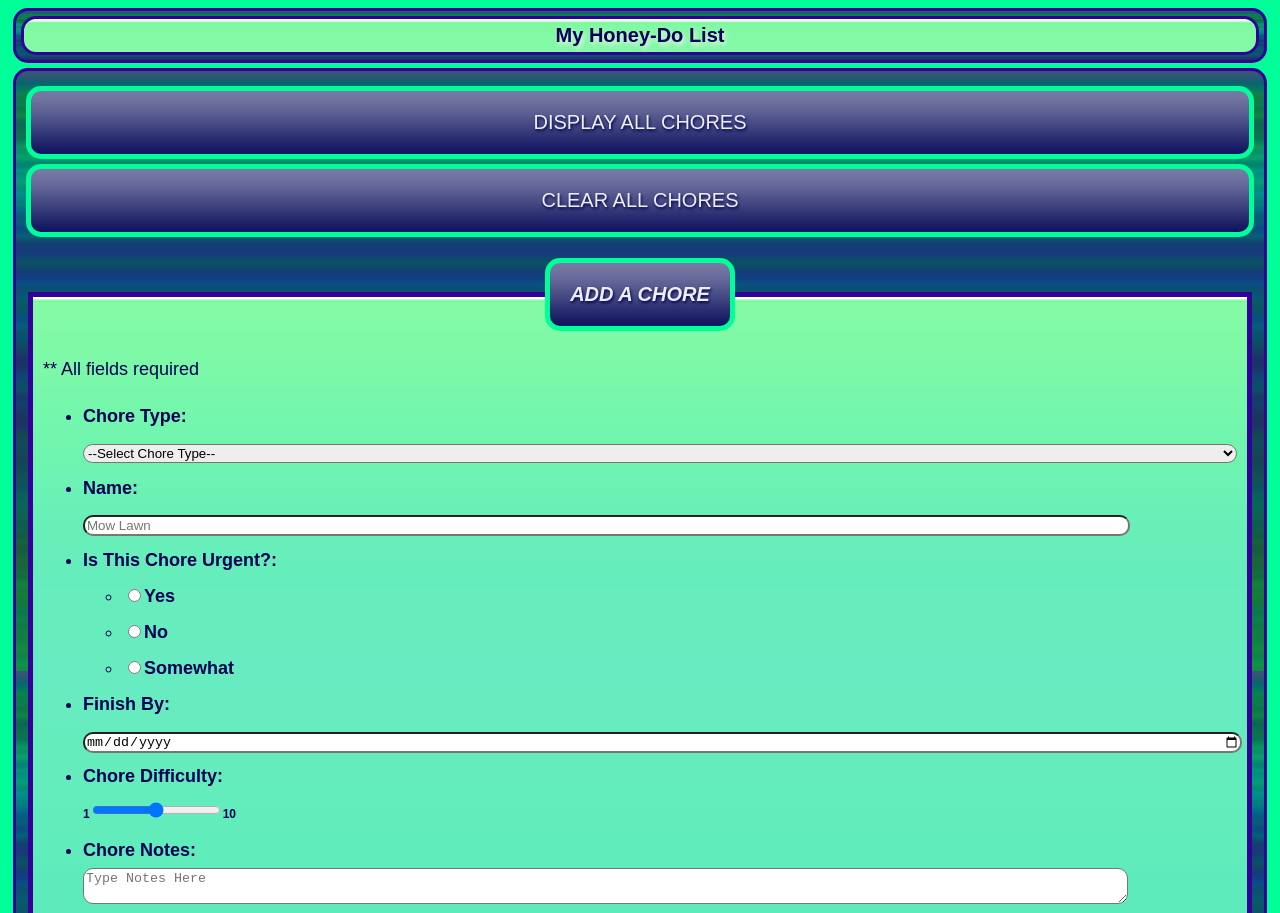
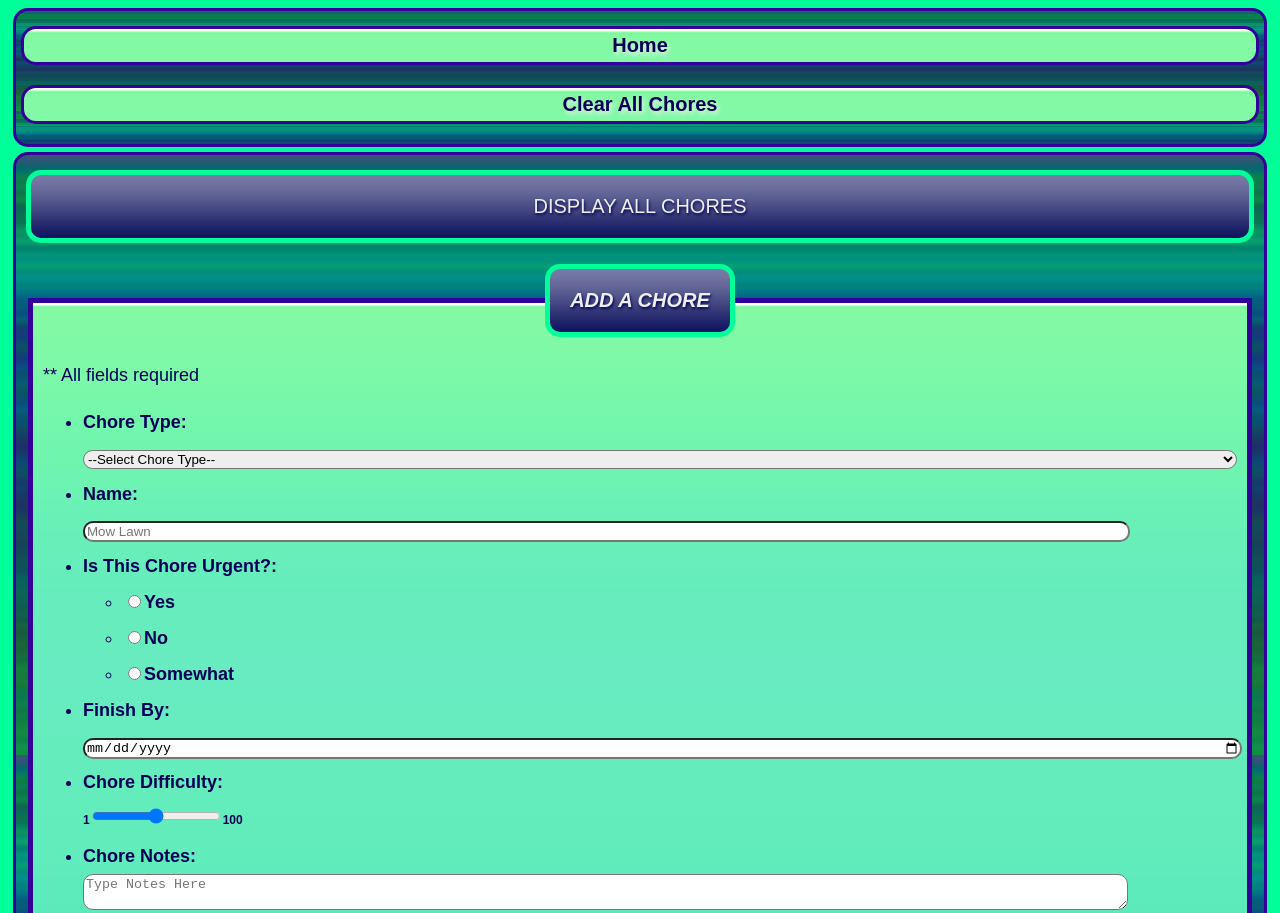
Before and after one commit to agvinsant/VFW-Projects, a plain HTML site: page additem.html in a window 1280 px wide. Shown: the top 913 px of the page. Drawn offline with Linux system fonts and the light colour scheme.

Commit message:
Finished Project. Fixed bugs. Improvised a bit on clear and home button for list, added them into the header in HTML. The list is operational

```diff
--- a/additem.html
+++ b/additem.html
@@ -19,22 +19,21 @@
 		<!-- CSS LINK -->
 		<link rel="stylesheet" href="css/style2.css" type="text/css" />
 		<!-- Page title -->
-		<title>Add A Chore</title>
+		<title>My Honey-Do List</title>
 	</head>
 	<body>
 		<!-- Page body content goes here -->
 		<header>
 		    <!-- I built in a link or home button for myself inside the header to switch back and forth to the index page without having to create a home button -->
-		    <h1><a href="index.html" id="index" class="index">My Honey-Do List</a></h1>
+		    <h1><a href="index.html" id="index" class="index">Home</a></h1>
+		    <h2><a href="#" class="clear" id="clearButton">Clear All Chores</a></h2>
 		</header>
 		    <!-- This is the start of my options... Starting with the drop down option...-->
 
 		<form method="post" action="#" id="choreForm">
-			<nav>
-				<a class="display" href="#" id="displayButton">Display All Chores</a>
-				<a href="#" class="clear" id="clearButton">Clear All Chores</a>
-				<a href="additem.html" id="addNew" style="display: none;">Add New Chores</a>
-			</nav>
+			<a class="display" href="#" id="displayButton">Display All Chores</a>
+
+			<a href="additem.html" class="addNew" id="addNew" style="display: none;">Add New Chores</a>
 			<br/>
 			<fieldset>
 				<legend>Add A Chore</legend>
@@ -60,7 +59,7 @@
 					</li>
 					<li><label for="finishby" >Finish By: <input type="date" class="finishby" id="finishby"/></label></li>
 					<li>Chore Difficulty:
-						<label for="difficulty"><span>1</span><input type="range" id="difficulty" class="difficulty" /><span>10</span></label></li>
+						<label for="difficulty"><span>1</span><input type="range" id="difficulty" class="difficulty" /><span>100</span></label></li>
 					<li>Chore Notes:
 						<textarea name="Chore Notes" class="chorenotes" id="chorenotes" placeholder="Type Notes Here" ></textarea></li>
 				</ul>
--- a/css/style.css
+++ b/css/style.css
@@ -77,7 +77,7 @@ a.display {
 	padding: 15px;
 	background-image:url(../img/buttonbkg.png);
 	font-family:Arial, Helvetica, sans-serif;
-	font-size:30px;
+	font-size:20px;
 	text-decoration:none;
 	color:#eee;
 	border:#0F9 solid 5px;
@@ -93,9 +93,11 @@ a.addchore {
 	margin-top: 30px;
 	padding: 15px;
 	background-image:url(../img/buttonbkg.png);
+        background-size: auto;
 	font-family: Arial, Helvetica, sans-serif;
 	font-size:30px;
 	text-decoration:none;
+        text-shadow:#330099 2px 3px 4px;
 	color:#eee;
 	border:#0F9 solid 5px;
 	text-align: center;
--- a/css/style2.css
+++ b/css/style2.css
@@ -19,11 +19,11 @@ header {
 
 h1 {
 	display:block;
-	margin-left:auto;
-	margin-right:auto;
+	margin-left:5px;
+	margin-right:5px;
+        margin-top:15px;
 	outline:none;
 	border-radius: 15px;
-	margin: 5px;
 	padding:5px;
 	background-image:url(../img/honeydobkg.png);
 	font-family:Arial, Helvetica, sans-serif;
@@ -196,21 +196,20 @@ a.display {
 
 a.clear {
 	display:block;
-	margin-left:auto;
-	margin-right:auto;
+	margin-left:5px;
+	margin-right:5px;
+        margin-top:15px;
 	outline:none;
 	border-radius: 15px;
-	margin-top: 5px;
-	padding: 20px;
-	background-image:url(../img/buttonbkg.png);
+	padding:5px;
+	background-image:url(../img/honeydobkg.png);
 	font-family:Arial, Helvetica, sans-serif;
 	font-size:20px;
 	text-decoration:none;
-	color:#eee;
-	border:#0F9 solid 5px;
+	color:#005;
+	text-shadow:#eee 2px 3px 4px;
+	border:#330099 solid 3px;
 	text-align: center;
-        text-transform: uppercase;
-	text-shadow: #005 1px 2px 3px;
 }
 
 div {
--- a/js/main.js
+++ b/js/main.js
@@ -6,7 +6,7 @@
 window.addEventListener("DOMContentLoaded", function() {
 
     // id variables
-    var opt= ["--Select Chore Type--", "--Inside Job--", "--Outside Job--", "--Errand Run--"],
+    var opt= ["--Select Chore Type--", "Inside Job", "Outside Job", "Errand Run"],
         urgencyValue;
 
     // getElementById Function
@@ -46,9 +46,9 @@ window.addEventListener("DOMContentLoaded", function() {
 	switch(n) {
 		case "on":
 			a('choreForm').style.display = "none";
-			a('clearButton').style.display = 'inline';
-			a('displayButton').style.display = 'none';
-			a('addNew').style.display = 'inline';
+			a('clearButton').style.display = "inline";
+			a('displayButton').style.display = "none";
+			a('addNew').style.display = "inline";
 			break;
 		case "off":
 			a('choreForm').style.display = "block";
```
Also changed, not shown: index.html (+3 -3 lines).
